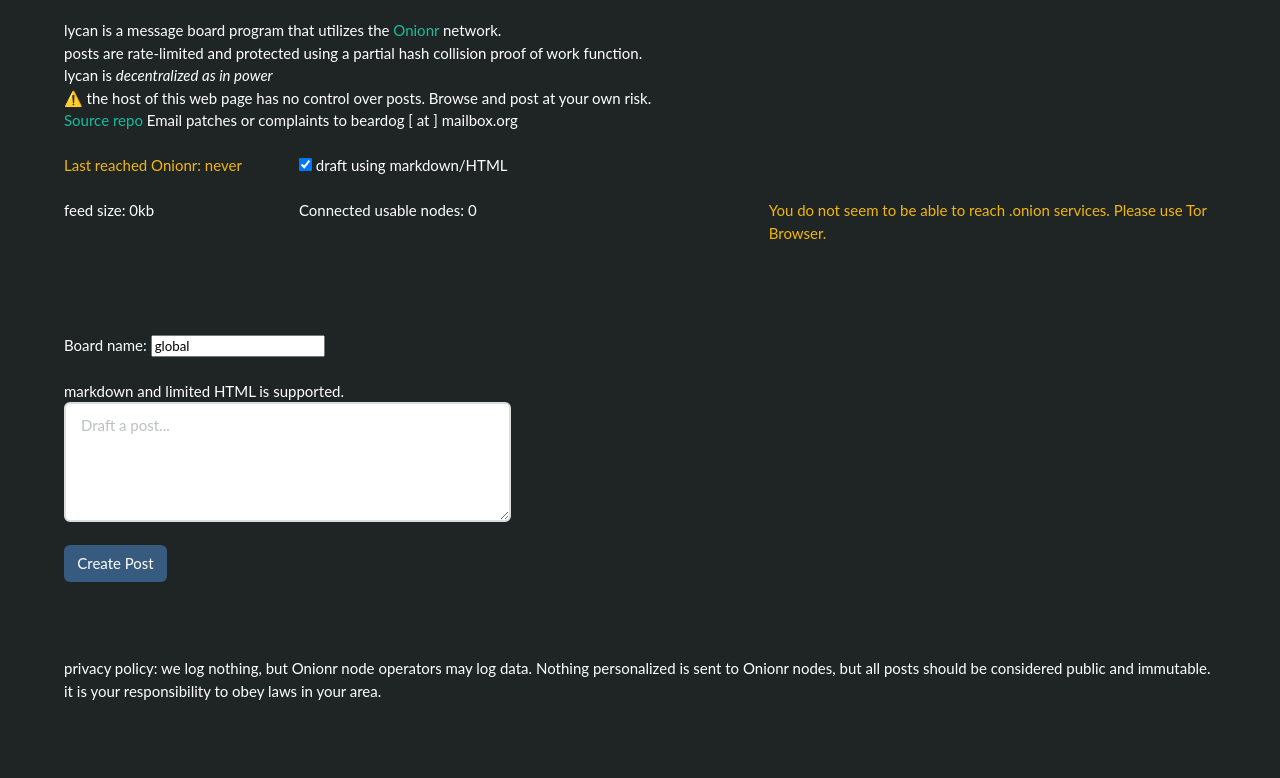
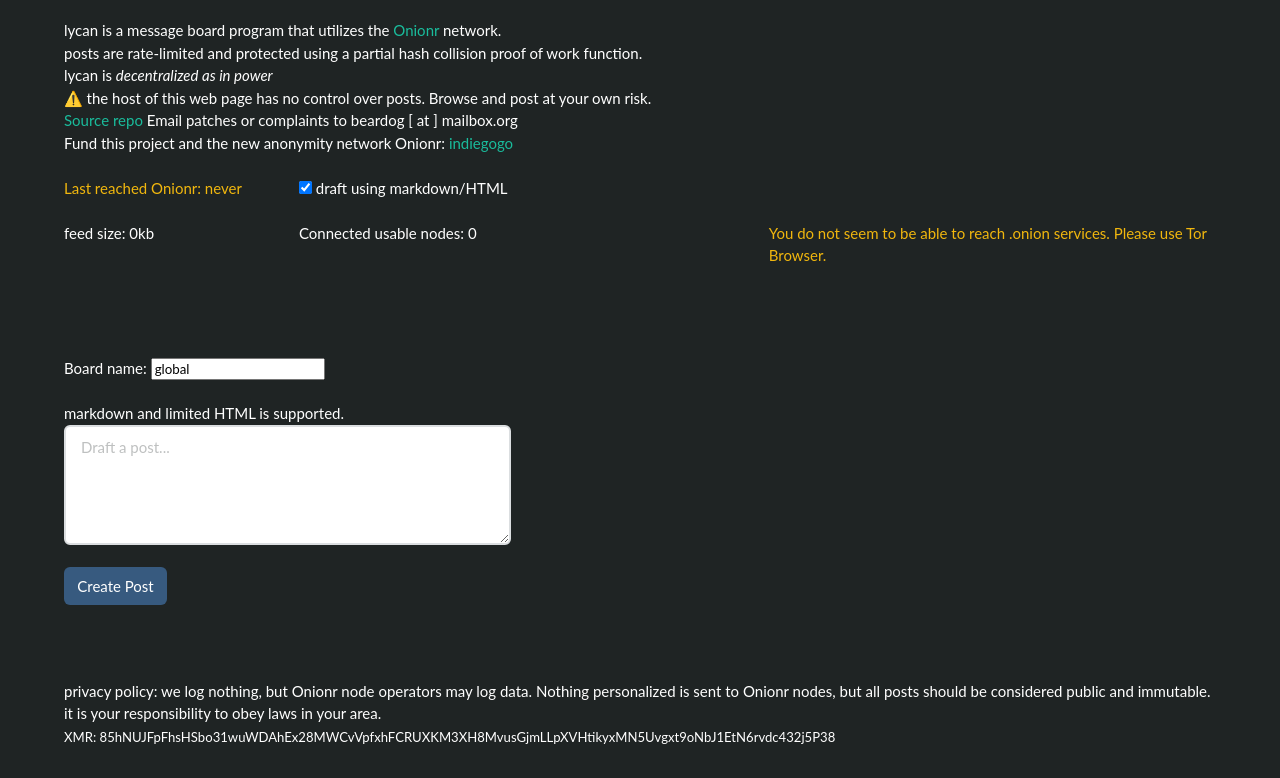
Before and after one commit to beardog108/lycan, a plain HTML site: page index.html in a window 1280 px wide. Shown: the part 109-887 px from the top of the page. Before the commit the page ends 841 px from the top, so only its background shows below. Drawn offline with Linux system fonts and the light colour scheme; no server answers; a script that the page names is missing.

Commit message:
added donor info

```diff
--- a/index.html
+++ b/index.html
@@ -43,6 +43,7 @@
               <p>lycan is <i>decentralized as in power</i></p>
               <p>⚠️ the host of this web page has no control over posts. Browse and post at your own risk.</p>
               <p><a href="https://git.voidnet.tech/kev/lycan">Source repo</a> Email patches or complaints to beardog [ at ] mailbox.org</p>
+              <p>Fund this project and the new anonymity network Onionr: <a href="https://igg.me/at/onionr/">indiegogo</a></p>
               <br>
               <div class="columns">
                   <div id="lastReached" class="column has-text-warning is-one-fifth">Last reached Onionr: never</div>
@@ -98,6 +99,8 @@
             <footer>privacy policy: we log nothing, but Onionr node operators may log data. Nothing personalized is sent to Onionr nodes, but all posts should be considered public and immutable.
                 <br>
                 it is your responsibility to obey laws in your area.
+                <br>
+                <small>XMR: 85hNUJFpFhsHSbo31wuWDAhEx28MWCvVpfxhFCRUXKM3XH8MvusGjmLLpXVHtikyxMN5Uvgxt9oNbJ1EtN6rvdc432j5P38</small>
             </footer>
         </div>
         <template id="cMsgTemplate">
```
